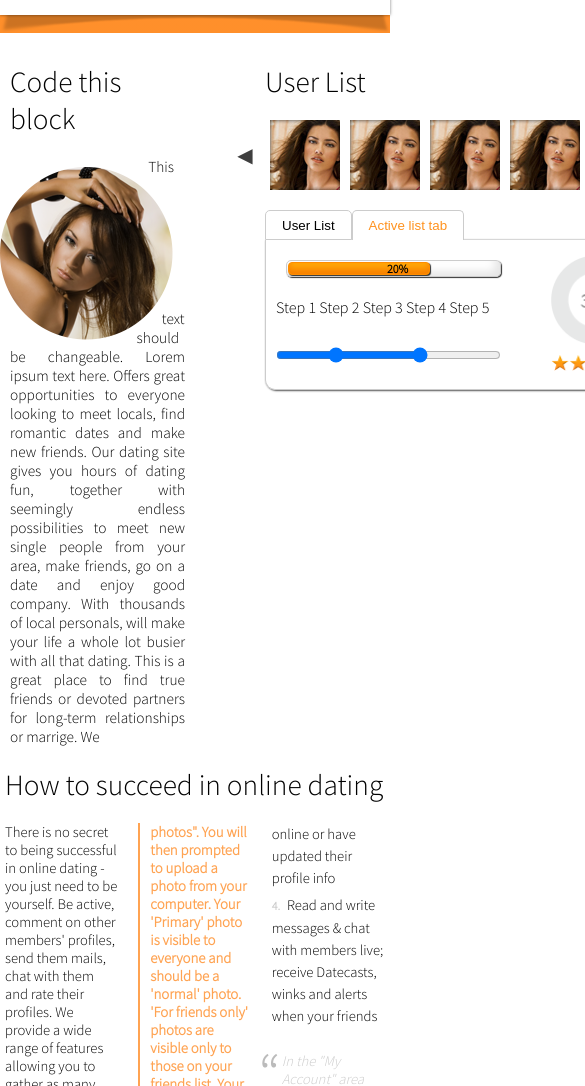
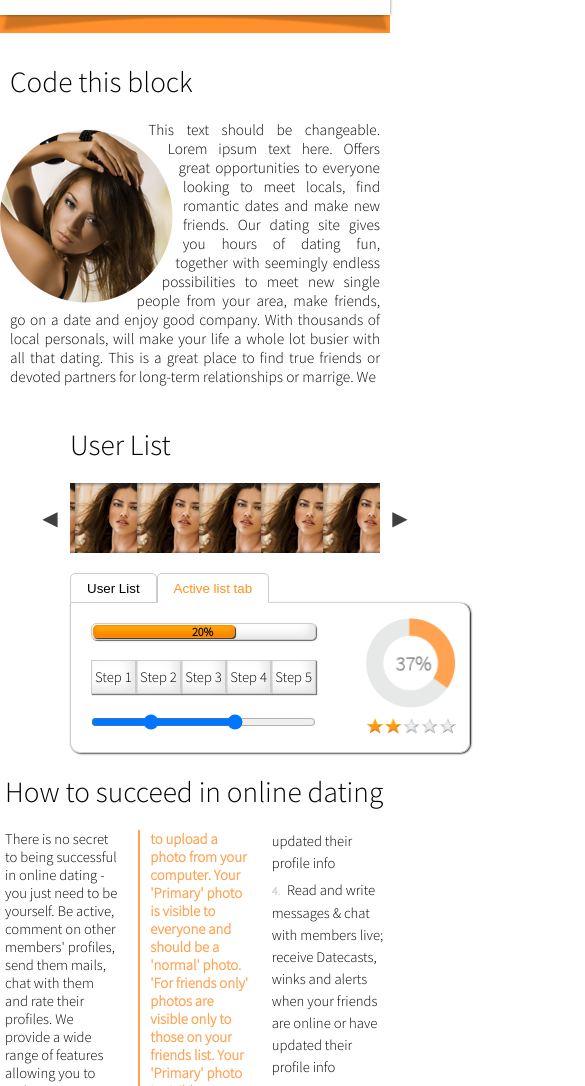
Before and after one commit to RomanLitsiiuk/Final_BasicProject, a website: page index.html in a window 390 px wide. Shown: the part 1089-2175 px from the top of the page, 585 px wide, since content can reach past the window. Drawn offline with nearby package versions, Linux system fonts and the light colour scheme.

Commit message:
Styles folder structure was changed

```diff
--- a/index.html
+++ b/index.html
@@ -56,7 +56,7 @@
                                     </div>
                                 </div>
                                 <div class="Name u-formpadding">
-                                    <input class="Name-nameField" type="text">
+                                    <input required placeholder="" class="Name-nameField" type="text">
                                 </div>
                                 <div class="Age u-formpadding">
                                     <div class="select">
@@ -93,7 +93,7 @@
                                             <li><a href="">29</a></li>
                                             <li><a href="">30</a></li>
                                         </ul>
-                                        <input type="hidden" id="select">
+                                        <input type="hidden" id="select1">
                                     </div>
                                     <div class="select">
                                         <a href="javascript:void(0);" class="slct Age-month">october</a>
@@ -111,7 +111,7 @@
                                             <li><a href="">november</a></li>
                                             <li><a href="">december</a></li>
                                         </ul>
-                                        <input type="hidden" id="select">
+                                        <input type="hidden" id="select2">
                                     </div>
                                     <div class="select">
                                         <a href="javascript:void(0);" class="slct Age-year">1984</a>
@@ -125,7 +125,7 @@
                                             <li><a href="">2010</a></li>
                                             <li><a href="">2020</a></li>
                                         </ul>
-                                        <input type="hidden" id="select">
+                                        <input type="hidden" id="select3">
                                     </div>
                                 </div>
                                 <div class="City">
@@ -143,7 +143,7 @@
                                             <li><a href="">Nurnberg</a></li>
                                             <li><a href="">Salzburg</a></li>
                                         </ul>
-                                        <input type="hidden" id="select">
+                                        <input type="hidden" id="select4">
                                     </div>
                                 </div>
                                 <div class="AdditionalInfo">
@@ -241,11 +241,11 @@
                                         <div class="ProgressLine-line"></div>
                                     </div>
                                     <div class="ActiveButtons">
-                                        <a>Step 1</a>
-                                        <a>Step 2</a>
-                                        <a>Step 3</a>
-                                        <a>Step 4</a>
-                                        <a>Step 5</a>
+                                        <a href="#" class="ActiveButtons-button">Step 1</a>
+                                        <a href="#" class="ActiveButtons-button">Step 2</a>
+                                        <a href="#" class="ActiveButtons-button">Step 3</a>
+                                        <a href="#" class="ActiveButtons-button">Step 4</a>
+                                        <a href="#" class="ActiveButtons-button">Step 5</a>
                                     </div>
                                     <div class="MultirangeBlock">
                                         <input class="MultirangeBlock-line" type="range" multiple value="25,65" min="0" max="100" step="1">
@@ -291,11 +291,12 @@
                             Search for new matches from your browser easily
                         </li>
                         <li class="NumberList-item">
-                            Read and write messages & chat with members  are online or have updated their profile info
+                            Read and write messages & chat with members ive; receive Datecasts, winks and alerts when
+                            your friends are online or have updated their profile info
                         </li>
                         <li class="NumberList-item">
                             Read and write messages & chat with members live; receive Datecasts,
-                            winks and alerts when your friends
+                            winks and alerts when your friends are online or have updated their profile info
                         </li>
                     </ol>
                     <blockquote class="TextSection-blockquote">
--- a/src/styles/Modules/ActiveButtons.less
+++ b/src/styles/Modules/ActiveButtons.less
@@ -1,7 +1,19 @@
 .ActiveButtons {
-  padding: 10px 5px 10px 10px;
+  padding: 10px 5px 10px 20px;
+  display: flex;
+  justify-content: space-between;
 
   &-button {
+    border: 1px solid #ccc;
+    padding: 7px 3px;
+    font-size: 11pt;
+    text-decoration: none;
+    box-shadow: 1px 1px 1px rgba(0,0,0,0.5),
+      -5px -5px 12px rgba(0,0,0,0.1) inset;
+    color: #000;
 
+    &:hover {
+      background: #ffa40a;
+    }
   }
 }
--- a/src/styles/Modules/CentralBlock.less
+++ b/src/styles/Modules/CentralBlock.less
@@ -1,5 +1,9 @@
 .CentralBlock {
   display: flex;
+
+  @media screen and (max-width: 960px) {
+    flex-direction: column;
+  }
 
   &-descriptionWrap {
     flex: 1 0 50%;
--- a/src/styles/Modules/GenderRadioBtn.less
+++ b/src/styles/Modules/GenderRadioBtn.less
@@ -7,6 +7,10 @@
     visibility: hidden;
     width: 48px;
     height: 36px;
+
+    &:hover {
+      cursor: pointer;
+    }
 
     &:after {
       content: '';
@@ -47,6 +51,10 @@
     width: 48px;
     height: 36px;
 
+    &:hover {
+      cursor: pointer;
+    }
+
     &:after {
       content: '';
       visibility: visible;
--- a/src/styles/Modules/MultirangeBlock.less
+++ b/src/styles/Modules/MultirangeBlock.less
@@ -1,5 +1,5 @@
 .MultirangeBlock {
-  padding: 20px 5px 20px 10px;
+  padding: 10px 5px 20px 20px;
   width: 225px;
 
   &-line {
--- a/src/styles/Modules/Name.less
+++ b/src/styles/Modules/Name.less
@@ -8,8 +8,4 @@
     width: 100%;
     .inputField;
   }
-
-  &-validField {
-    width: 40px;
-  }
 }
--- a/src/styles/Modules/ProgressLine.less
+++ b/src/styles/Modules/ProgressLine.less
@@ -2,13 +2,12 @@
   padding: 20px 5px 10px 20px;
 
   &-line {
-    /*background: linear-gradient(to bottom, #333, #999);*/
     border: 1px solid #ccc;
     height: 15px;
     border-radius: 5px;
     position: relative;
     overflow: hidden;
-    box-shadow: 1px 1px 1px rgba(0,0,0,0.8),
+    box-shadow: 1px 1px 1px rgba(0,0,0,0.6),
     -5px -5px 8px rgba(0,0,0,0.1) inset;
 
     &:before {
--- a/src/styles/Modules/multirange.less
+++ b/src/styles/range/multirange.less
@@ -31,7 +31,7 @@
 				transparent var(--low), var(--range-color) 0,
 				var(--range-color) var(--high), transparent 0
 			) no-repeat 0 45% / 100% 40%;
-		--range-color: hsl(190, 80%, 40%);
+		--range-color: rgb(255, 146, 24);
 	}
 
 		input[type="range"].multirange.ghost::-webkit-slider-runnable-track {
--- a/src/styles/styles.less
+++ b/src/styles/styles.less
@@ -4,6 +4,9 @@
 @import "mixins/mixins";
 @import "utilities/utilities";
 @import "main/main";
+@import "slider/slick";
+@import "slider/slick-theme";
+@import "range/multirange";
 @import "Modules/Header";
 @import "Modules/Image";
 @import "Modules/Registration";
@@ -24,12 +27,9 @@
 @import "Modules/CentralBlock";
 @import "Modules/Description";
 @import "Modules/Userlist";
-@import "Modules/slick";
-@import "Modules/slick-theme";
 @import "Modules/Tabs";
 @import "Modules/ActiveTab";
 @import "Modules/ProgressLine";
-@import "Modules/multirange";
 @import "Modules/MultirangeBlock";
 @import "Modules/ActiveButtons";
 @import "Modules/TextSection";
```
Also changed, not shown: dist/css/styles.css, src/images/valid/Shape 10.png (added), src/images/valid/Shape 11.png (added), src/images/valid/Shape 7.png (added), src/styles/slider/slick-theme.less (renamed from src/styles/Modules/slick-theme.less), src/styles/slider/slick.less (renamed from src/styles/Modules/slick.less).
